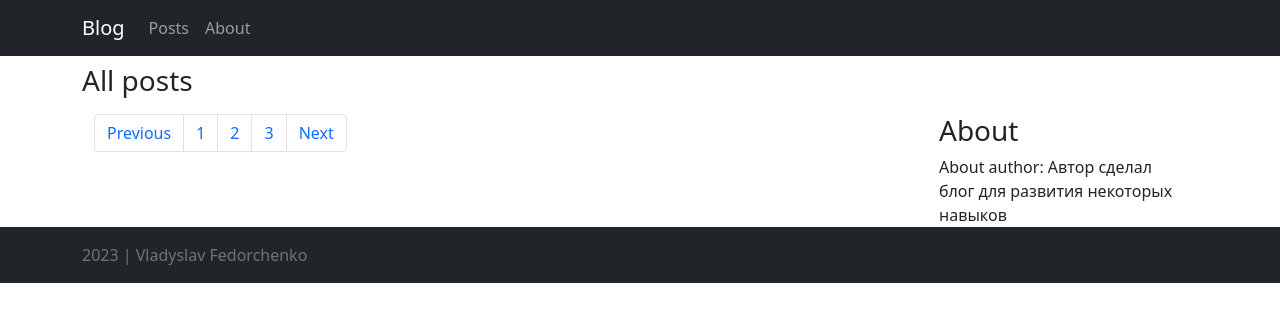
After one commit to LostSvan/SlimProject, a PHP site: template templates/blog.twig in a window 1280 px wide. The commit adds this page. Shown: the top 322 px of the page. Run offline with PHP 8.4, Linux system fonts and the light colour scheme; the template is opened without the code that fills it, so the values that code supplies are empty; some libraries are stand-ins or nearby versions.

Commit message:
later post, pagination(no function)

```diff
--- a/templates/base.twig
+++ b/templates/base.twig
@@ -20,8 +20,13 @@
     <title>Hello!</title>
 </head>
 <body>
+{#<div class="container">#}
 {% include 'section/navigation.twig' %}
+<div class="container">
 {% block body %}{% endblock %}
+</div>
+{% include 'section/footer.twig' %}
+{#</div>#}
 
 <script src="https://cdn.jsdelivr.net/npm/bootstrap@5.1.3/dist/js/bootstrap.bundle.min.js" integrity="sha384-ka7Sk0Gln4gmtz2MlQnikT1wXgYsOg+OMhuP+IlRH9sENBO0LRn5q+8nbTov4+1p" crossorigin="anonymous"></script>
 
--- /dev/null
+++ b/templates/blog.twig
@@ -0,0 +1,15 @@
+{% extends 'base.twig' %}
+{% block body %}
+    <h3 class="mb-3 mt-2">All posts</h3>
+    <div class="container">
+        <div class="row">
+            <div class="col-9 mb-3">
+                {% include 'section/posts.twig' %}
+                {% include 'section/pagination.twig' %}
+            </div>
+            <div class="col-3" style="padding-left: 20px">
+                {% include 'section/about.twig' %}
+            </div>
+        </div>
+    </div>
+{% endblock %}
--- a/templates/post.twig
+++ b/templates/post.twig
@@ -1,7 +1,7 @@
 {% extends 'base.twig' %}
 {% block body %}
-    <div class="container mb-5">
-        <img src="https://picsum.photos/seed/picsum/1200/400" class="img-fluid" alt="...">
+    <div class="container mb-5 mt-3">
+        <img src="{{ post.image_path }}" class="" height="400px" alt="...">
         <h1 class="mb-3 mt-3">{{ post.title|escape }}</h1>
         <div class="container mb-3">
             <span class="text-muted">Vlad Fedorchenko | {{ post.published_date|date("j F o")}}</span>
--- /dev/null
+++ b/templates/section/about.twig
@@ -0,0 +1,2 @@
+<h3>About</h3>
+<span>About author: Автор сделал блог для развития некоторых навыков</span>
--- /dev/null
+++ b/templates/section/footer.twig
@@ -0,0 +1,8 @@
+
+<div class="bg-dark">
+    <div class="container">
+        <div class="row">
+            <span class="text-muted mt-3 mb-3">{{ "now"|date('Y') }} | Vladyslav Fedorchenko</span>
+        </div>
+    </div>
+</div>
--- a/templates/section/navigation.twig
+++ b/templates/section/navigation.twig
@@ -1,11 +1,15 @@
-<nav class="navbar navbar-expand-lg navbar-light bg-light">
+<nav class="navbar navbar-expand-lg navbar-dark bg-dark">
     <div class="container">
-        <a class="navbar-brand" href="#">Navbar</a>
+        <a class="navbar-brand" href="/">Blog</a>
         <button class="navbar-toggler" type="button" data-bs-toggle="collapse" data-bs-target="#navbarNav" aria-controls="navbarNav" aria-expanded="false" aria-label="Toggle navigation">
             <span class="navbar-toggler-icon"></span>
         </button>
+
         <div class="collapse navbar-collapse" id="navbarNav">
             <ul class="navbar-nav">
+                <li class="nav-item">
+                    <a class="nav-link" href="/blog">Posts</a>
+                </li>
                 <li class="nav-item">
                     <a class="nav-link" href="/about">About</a>
                 </li>
--- /dev/null
+++ b/templates/section/pagination.twig
@@ -0,0 +1,9 @@
+<nav aria-label="Blog pagination">
+    <ul class="pagination">
+        <li class="page-item"><a class="page-link" href="#">Previous</a></li>
+        <li class="page-item"><a class="page-link" href="#">1</a></li>
+        <li class="page-item"><a class="page-link" href="#">2</a></li>
+        <li class="page-item"><a class="page-link" href="#">3</a></li>
+        <li class="page-item"><a class="page-link" href="#">Next</a></li>
+    </ul>
+</nav>
--- /dev/null
+++ b/templates/section/posts.twig
@@ -0,0 +1,11 @@
+{% for post in posts %}
+    <div class="row mb-2 bg-light" style="border: 1px solid #afafaf;">
+        <div class="p-2">
+            <img src="{{ post.image_path }}" class="card-img-top" height="300px" alt="...">
+            <div class="card-body">
+                <a style="text-decoration: none" href="/post/{{ post.url_key }}"><h5 class="card-title">{{ post.title|escape }}</h5></a>
+                <p class="card-text">Some quick example text to build on the card title and make up the bulk of the card's content.</p>
+            </div>
+        </div>
+    </div>
+{% endfor %}
```
Also changed, not shown: public/index.php (+17 -4 lines), src/LatestPost.php (added, +18 -0 lines), src/Postmapper.php (+10 -0 lines), templates/index.twig (+9 -57 lines), public/images/conf.jpg (added).
